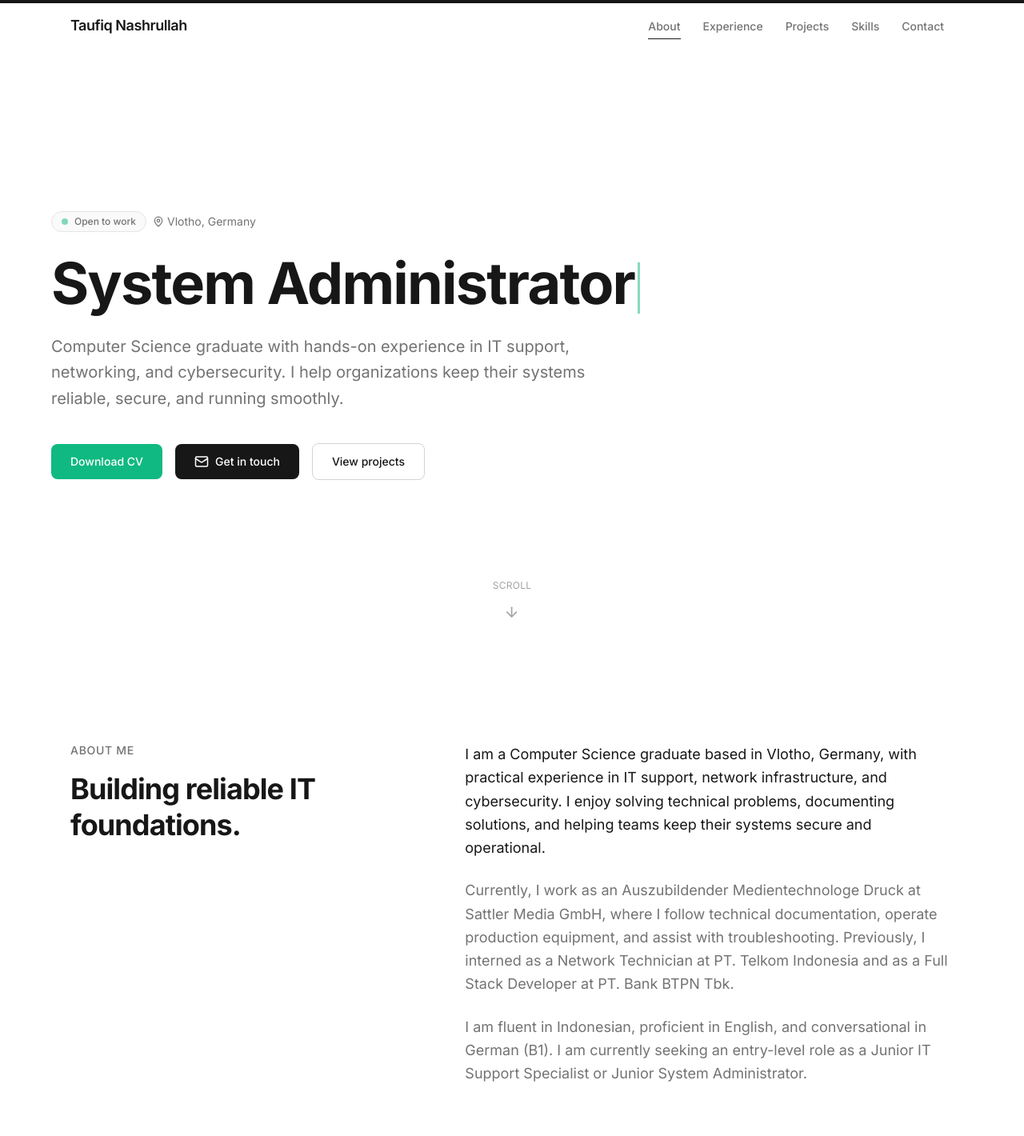
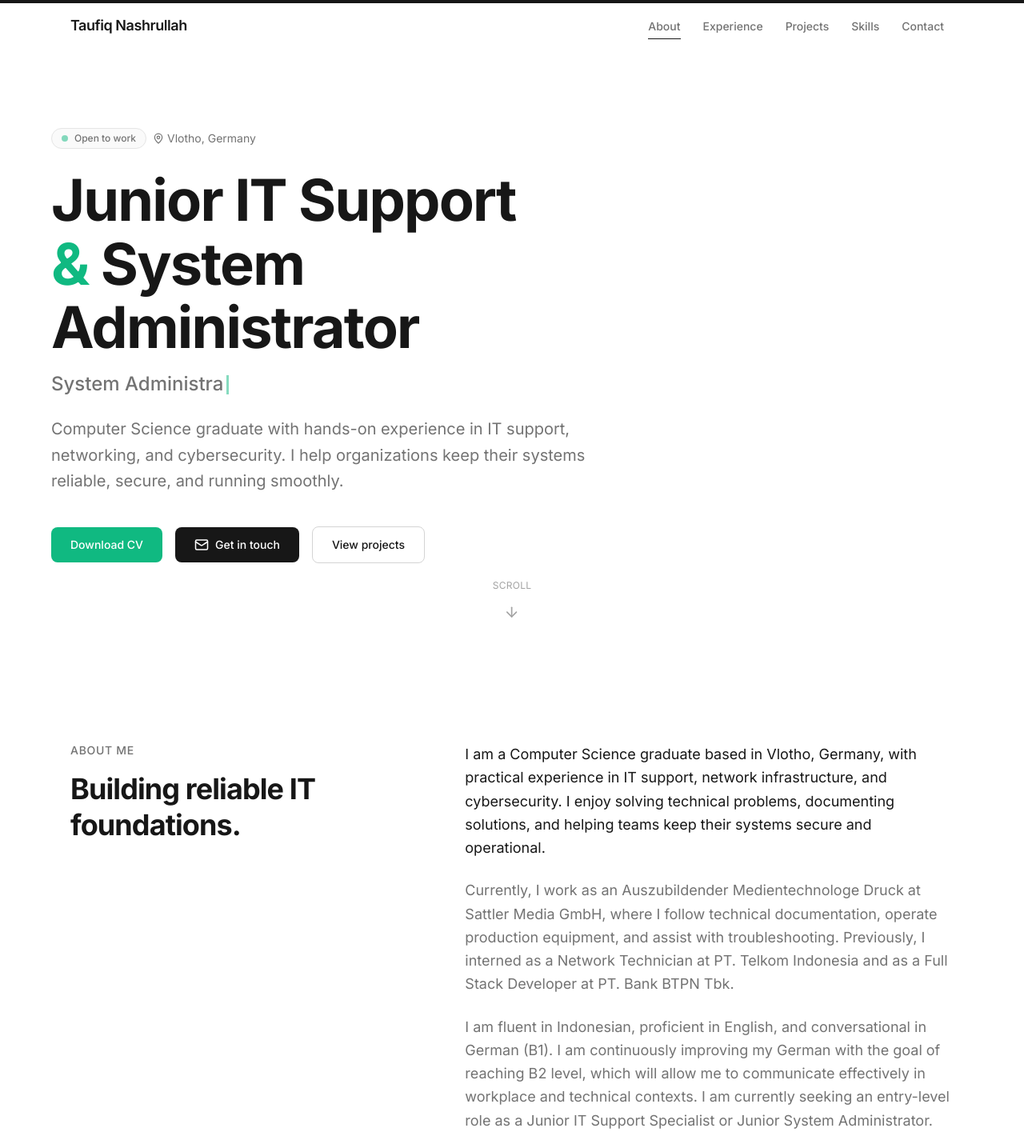
Before and after one commit to taufiqnasrullah195/my-portofolio, a Next.js app: page /my-portofolio/ in a window 1280 px wide. Shown: the top 1420 px of the page at 80% size. Built offline with nearby package versions, Linux system fonts and the light colour scheme.

Commit message:
feat: static hero title, typing subtitle, German learning note

```diff
--- a/app/sections/About.tsx
+++ b/app/sections/About.tsx
@@ -37,8 +37,10 @@ export default function About() {
               </p>
               <p className="text-lg text-[#737373] leading-relaxed">
                 I am fluent in Indonesian, proficient in English, and conversational in
-                German (B1). I am currently seeking an entry-level role as a Junior IT
-                Support Specialist or Junior System Administrator.
+                German (B1). I am continuously improving my German with the goal of
+                reaching B2 level, which will allow me to communicate effectively in
+                workplace and technical contexts. I am currently seeking an entry-level
+                role as a Junior IT Support Specialist or Junior System Administrator.
               </p>
             </div>
           </div>
--- a/app/sections/Hero.tsx
+++ b/app/sections/Hero.tsx
@@ -5,7 +5,7 @@ import { motion } from "framer-motion";
 import { ArrowDown, Mail, MapPin } from "lucide-react";
 
 const roles = [
-  "Junior IT Support",
+  "IT Support Specialist",
   "System Administrator",
   "Cybersecurity Enthusiast",
 ];
@@ -74,14 +74,25 @@ export default function Hero() {
             transition={{ duration: 0.6, delay: 0.1, ease: [0.16, 1, 0.3, 1] }}
             className="text-4xl sm:text-5xl md:text-6xl lg:text-7xl font-bold tracking-tight text-[#171717] leading-[1.1]"
           >
+            Junior IT Support
+            <br />
+            <span className="text-[#10b981]">&</span> System Administrator
+          </motion.h1>
+
+          <motion.div
+            initial={{ opacity: 0, y: 20 }}
+            animate={{ opacity: 1, y: 0 }}
+            transition={{ duration: 0.6, delay: 0.2, ease: [0.16, 1, 0.3, 1] }}
+            className="mt-4 text-xl sm:text-2xl text-[#737373] font-medium h-8"
+          >
             {displayText}
-            <span className="inline-block w-[3px] h-[0.9em] bg-[#10b981] ml-1 animate-pulse align-middle" />
-          </motion.h1>
+            <span className="inline-block w-[3px] h-[1em] bg-[#10b981] ml-1 animate-pulse align-middle" />
+          </motion.div>
 
           <motion.p
             initial={{ opacity: 0, y: 20 }}
             animate={{ opacity: 1, y: 0 }}
-            transition={{ duration: 0.6, delay: 0.2, ease: [0.16, 1, 0.3, 1] }}
+            transition={{ duration: 0.6, delay: 0.3, ease: [0.16, 1, 0.3, 1] }}
             className="mt-6 text-lg sm:text-xl text-[#737373] leading-relaxed max-w-2xl"
           >
             Computer Science graduate with hands-on experience in IT support,
```
